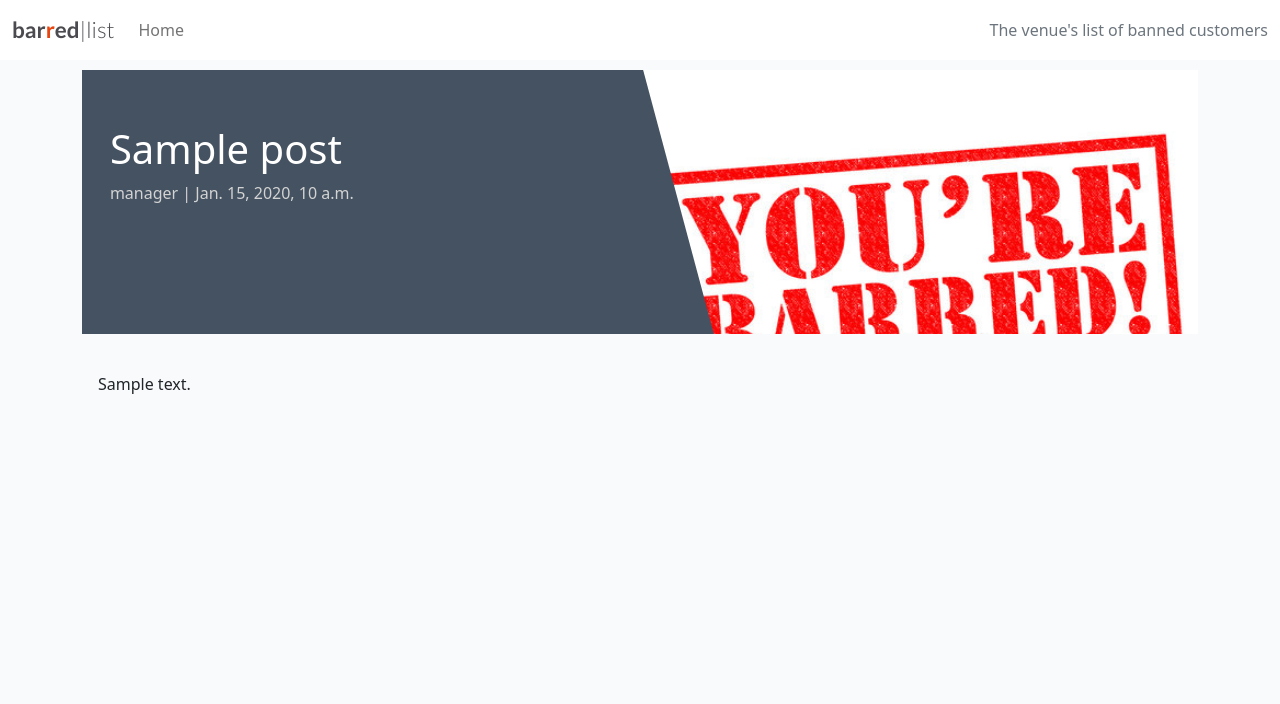
After one commit to Learan-Canning/Barredlist, a Django app: a page that uses templates/base.html in a window 1280 px wide. The commit adds this page. Shown: the top 704 px of the page. Run offline with Django 4.2, Linux system fonts and the light colour scheme; data comes from the database, SQL or seed files in the repository; tables that the repository leaves empty hold one stand-in row (values such as "Sample post").

Commit message:
add post_detail view

```diff
--- a/barredlist/templates/barredlist/index.html
+++ b/barredlist/templates/barredlist/index.html
@@ -18,7 +18,7 @@
                                     <p class="author">Author: {{ post.author }}</p>
                                 </div>
                             </div>
-                            <a href="#" class="post-link">
+                            <a href="{% url 'post_detail' post.slug %}" class="post-link">
                                 <h2 class="card-title">{{ post.title }}</h2>
                                 <p class="card-text">{{ post.excerpt }}</p>
                             </a>
--- /dev/null
+++ b/barredlist/templates/barredlist/post_detail.html
@@ -0,0 +1,34 @@
+{% extends 'base.html' %} {% block content %}
+{% load static %}
+
+<div class="masthead">
+    <div class="container">
+        <div class="row g-0">
+            <div class="col-md-6 masthead-text">
+                <!-- Post title goes in these h1 tags -->
+                <h1 class="post-title">{{ post.title }}</h1>
+                <!-- Post author goes before the | the post's created date goes after -->
+                <p class="post-subtitle">{{ post.author }} | {{ post.created_on }}</p>
+            </div>
+            <div class="d-none d-md-block col-md-6 masthead-image">
+                <img src="{% static 'images/barredimage.jpg' %}" class="scale" alt="placeholder">
+            </div>
+        </div>
+    </div>
+</div>
+
+<div class="container">
+    <div class="row">
+        <div class="col card mb-4  mt-3 left  top">
+            <div class="card-body">
+                <!-- The post content goes inside the card-text. -->
+                <!-- Use the | safe filter inside the template tags -->
+                <p class="card-text">
+                    {{ post.content | safe }}
+                </p>
+            </div>
+        </div>
+    </div>
+</div>
+
+{% endblock content %}
--- a/barredlist/urls.py
+++ b/barredlist/urls.py
@@ -3,4 +3,5 @@ from django.urls import path
 
 urlpatterns = [
     path('barredlist/', views.PostList.as_view(), name='home'),
+    path('<slug:slug>/', views.post_detail, name='post_detail'),
 ]
--- a/barredlist/views.py
+++ b/barredlist/views.py
@@ -8,3 +8,26 @@ class PostList(generic.ListView):
     queryset = Post.objects.filter(status=1)
     template_name = "barredlist/index.html"
     paginate_by = 6
+
+def post_detail(request, slug):
+    """
+    Display an individual :model:`barredlist.Post`.
+
+    **Context**
+
+    ``post``
+        An instance of :model:`barredlist.Post`.
+
+    **Template:**
+
+    :template:`barredlist/post_detail.html`
+    """
+
+    queryset = Post.objects.filter(status=1)
+    post = get_object_or_404(queryset, slug=slug)
+
+    return render(
+        request,
+        "barredlist/post_detail.html",
+        {"post": post},
+    )
--- a/config/settings.py
+++ b/config/settings.py
@@ -27,7 +27,7 @@ TEMPLATES_DIR = os.path.join(BASE_DIR, 'templates')
 SECRET_KEY = os.environ.get("SECRET_KEY")
 
 # SECURITY WARNING: don't run with debug turned on in production!
-DEBUG = False
+DEBUG = True
 
 ALLOWED_HOSTS = ['.herokuapp.com', '127.0.0.1', 'localhost']
 
--- a/templates/base.html
+++ b/templates/base.html
@@ -73,6 +73,7 @@
     <script src="https://cdn.jsdelivr.net/npm/bootstrap@5.0.1/dist/js/bootstrap.bundle.min.js"
         integrity="sha384-gtEjrD/SeCtmISkJkNUaaKMoLD0//ElJ19smozuHV6z3Iehds+3Ulb9Bn9Plx0x4" crossorigin="anonymous">
         </script>
+
 </body>
 
 </html>
```
Also changed, not shown: static/images/barredimage.jpg (added), 2 other files.
